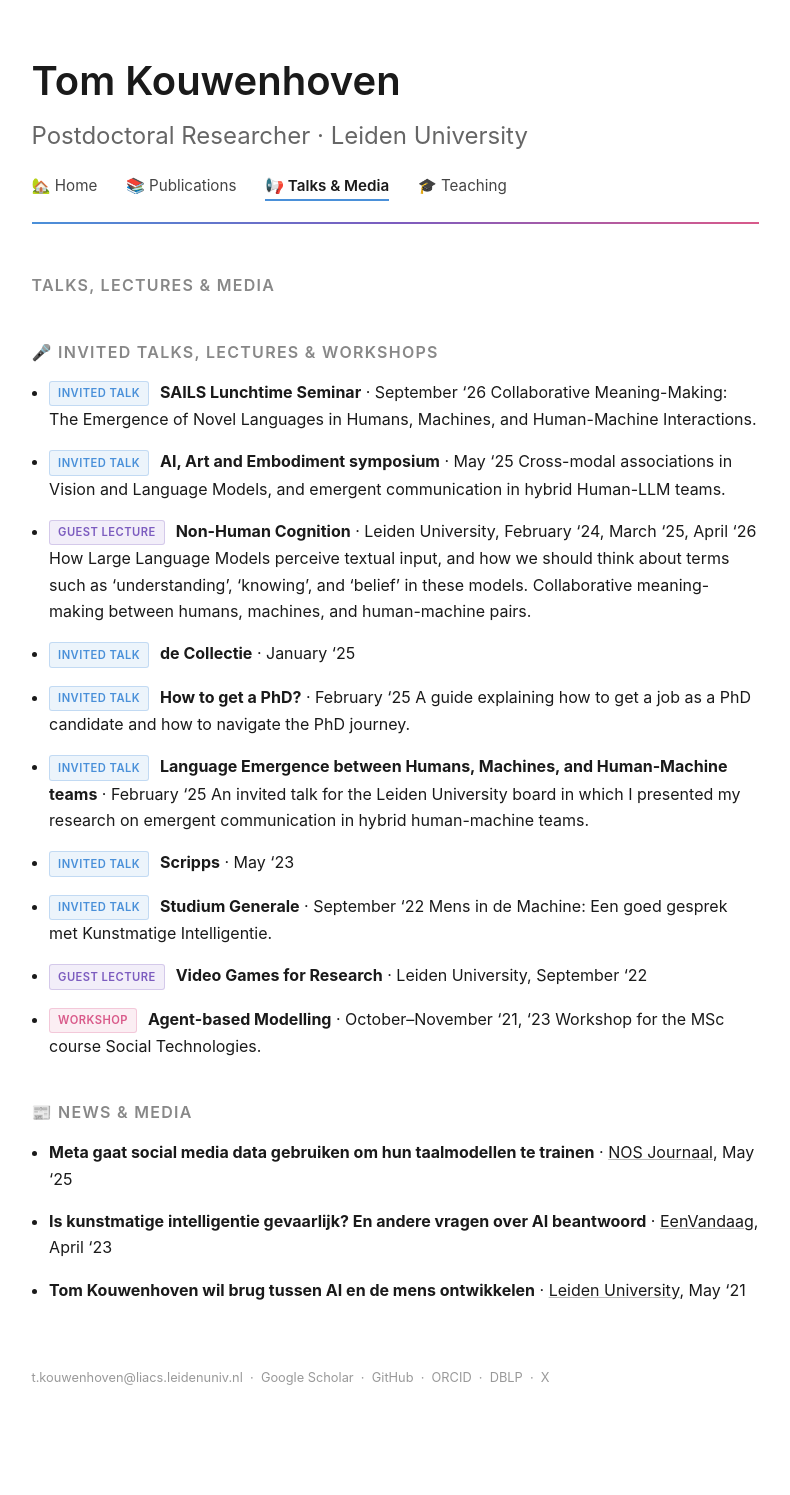
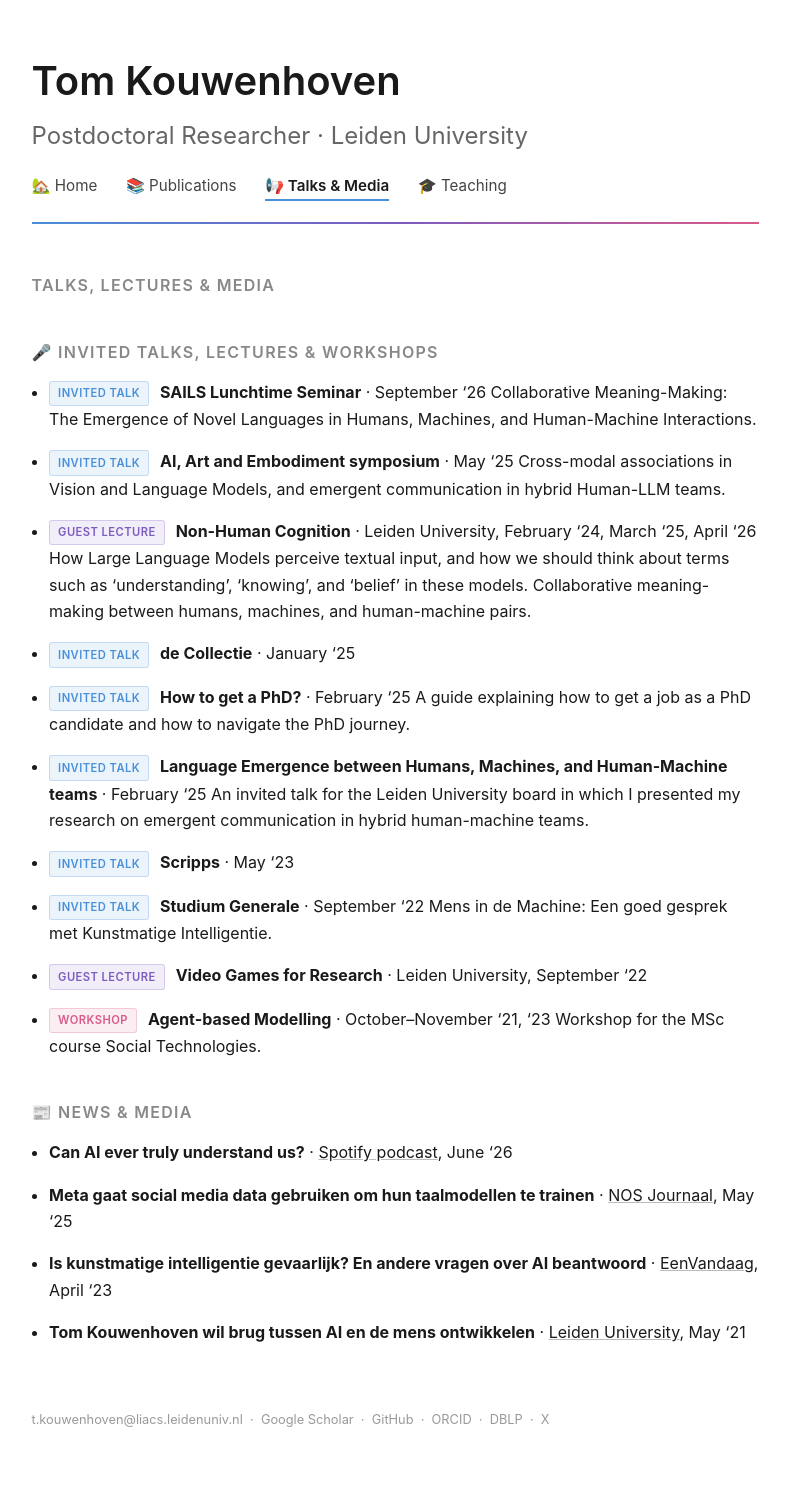
Before and after one commit to tomkouwenhoven/tomkouwenhoven.github.io, a Jekyll site: the page built from talks.md, in a window 1280 px wide. Shown: the whole page, without its empty margins (245-1035 px from the left). Built offline with Jekyll 4.4.1, drawn with Linux system fonts in a browser that asks for light colours; before the commit the page ends 1452 px from its top, so only the background shows below that.

Commit message:
update podcast

```diff
--- a/talks.md
+++ b/talks.md
@@ -36,6 +36,7 @@ permalink: /talks
   Workshop for the MSc course Social Technologies.
 
 ## 📰 News & Media
+- **Can AI ever truly understand us?** · [Spotify podcast](https://open.spotify.com/episode/3yaaqvsK9GH2YfW50arwgG?si=26d88e979d554dbb){:target="_blank"}, June '26
 
 - **Meta gaat social media data gebruiken om hun taalmodellen te trainen** · [NOS Journaal](https://npo.nl/start/serie/nos-journaal-20-00-uur/seizoen-64/nos-journaal_99262/afspelen){:target="_blank"}, May '25
 
```
